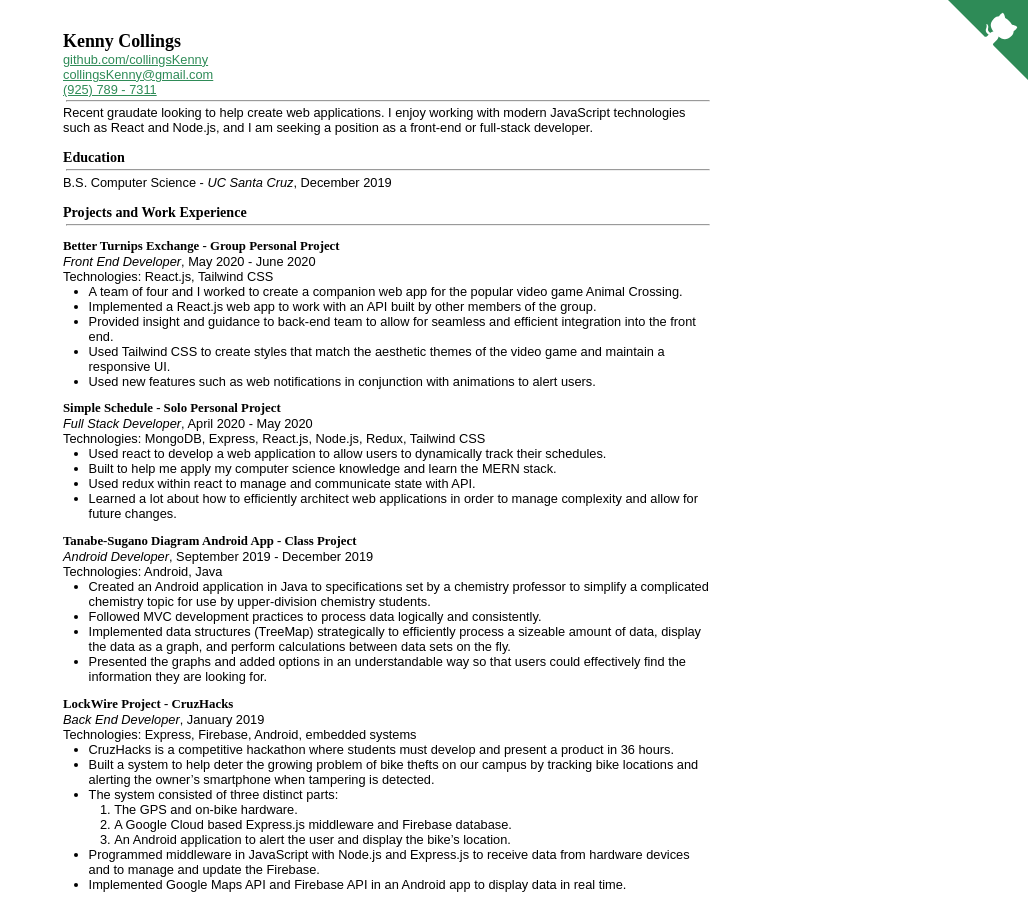
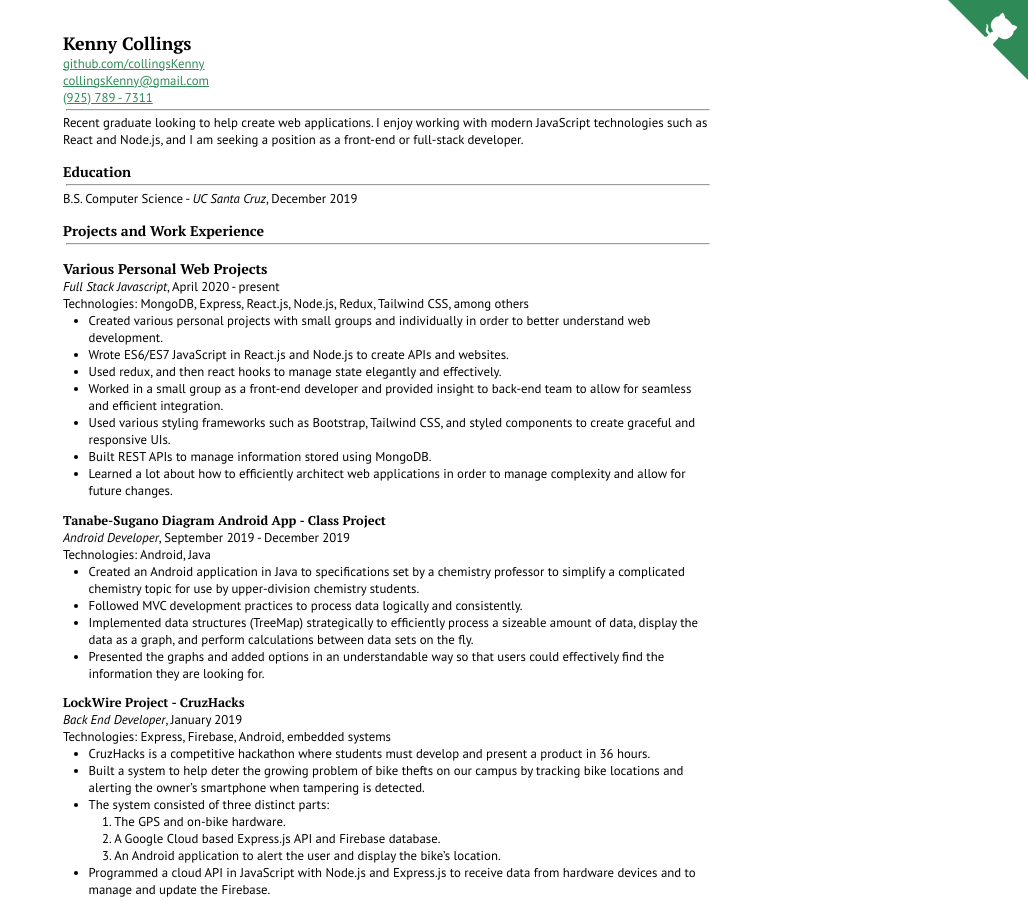
Before and after one commit to CollingsKenny/resume, a website: page index.html in a window 1280 px wide. Shown: the top 901 px of the page, without its empty margins (252-1280 px from the left). Drawn offline with Linux system fonts and the light colour scheme.

Commit message:
Combine personal projects

```diff
--- a/index.html
+++ b/index.html
@@ -1,6 +1,8 @@
 <!DOCTYPE html><html><head>
     <title>Kenny Collings's Resume</title>
     <meta name="author" content="Kenny Collings">
+    <link href="https://fonts.googleapis.com/css2?family=PT+Sans:ital@0;1&amp;family=PT+Serif:wght@700&amp;display=swap" rel="stylesheet">
+
     <link rel="stylesheet" href="styles/styles.css" type="text/css">
   </head>
 <body>
@@ -50,31 +52,46 @@
 <p><a href="mailto:collingsKenny@gmail.com">collingsKenny@gmail.com</a></p>
 <p><a href="tel:+1-925-789-7311">(925) 789 - 7311</a></p>
 <hr>
-<p>Recent graudate looking to help create web applications. I enjoy working with modern JavaScript technologies such as React and Node.js, and I am seeking a position as a front-end or full-stack developer.</p>
+<p>Recent graduate looking to help create web applications. I enjoy working with modern JavaScript technologies such as React and Node.js, and I am seeking a position as a front-end or full-stack developer.</p>
 <h2 id="education">Education</h2>
 <hr>
 <p>B.S. Computer Science - <em>UC Santa Cruz</em>, December 2019</p>
 <h2 id="projects-and-work-experience">Projects and Work Experience</h2>
 <hr>
-<h3 id="better-turnips-exchange---group-personal-project">Better Turnips Exchange - Group Personal Project</h3>
-<p><em>Front End Developer</em>, May 2020 - June 2020</p>
-<p>Technologies: React.js, Tailwind CSS</p>
+<h2 id="various-personal-web-projects">Various Personal Web Projects</h2>
+<p><em>Full Stack Javascript</em>, April 2020 - present<br>
+Technologies: MongoDB, Express, React.js, Node.js, Redux, Tailwind CSS, among others</p>
 <ul>
-<li>A team of four and I worked to create a companion web app for the popular video game Animal Crossing.</li>
-<li>Implemented a React.js web app to work with an API built by other members of the group.</li>
-<li>Provided insight and guidance to back-end team to allow for seamless and efficient integration into the front end.</li>
-<li>Used Tailwind CSS to create styles that match the aesthetic themes of the video game and maintain a responsive UI.</li>
-<li>Used new features such as web notifications in conjunction with animations to alert users.</li>
-</ul>
-<h3 id="simple-schedule---solo-personal-project">Simple Schedule - Solo Personal Project</h3>
-<p><em>Full Stack Developer</em>, April 2020 - May 2020</p>
-<p>Technologies: MongoDB, Express, React.js, Node.js, Redux, Tailwind CSS</p>
-<ul>
-<li>Used react to develop a web application to allow users to dynamically track their schedules.</li>
-<li>Built to help me apply my computer science knowledge and learn the MERN stack.</li>
-<li>Used redux within react to manage and communicate state with API.</li>
+<li>Created various personal projects with small groups and individually in order to better understand web development.</li>
+<li>Wrote ES6/ES7 JavaScript in React.js and Node.js to create APIs and websites.</li>
+<li>Used redux, and then react hooks to manage state elegantly and effectively.</li>
+<li>Worked in a small group as a front-end developer and provided insight to back-end team to allow for seamless and efficient integration.</li>
+<li>Used various styling frameworks such as Bootstrap, Tailwind CSS, and styled components to create graceful and responsive UIs.</li>
+<li>Built REST APIs to manage information stored using MongoDB.</li>
 <li>Learned a lot about how to efficiently architect web applications in order to manage complexity and allow for future changes.</li>
 </ul>
+<!-- ### Better Turnips Exchange - Group Personal Project
+
+_Front End Developer_, May 2020 - June 2020
+
+Technologies: React.js, Tailwind CSS
+
+- A team of four and I worked to create a companion web app for the popular video game Animal Crossing.
+- Implemented a React.js web app to work with an API built by other members of the group.
+- Provided insight and guidance to back-end team to allow for seamless and efficient integration into the front end.
+- Used Tailwind CSS to create styles that match the aesthetic themes of the video game and maintain a responsive UI.
+- Used new features such as web notifications in conjunction with animations to alert users.
+
+### Simple Schedule - Solo Personal Project
+
+_Full Stack Developer_, April 2020 - May 2020
+
+Technologies: MongoDB, Express, React.js, Node.js, Redux, Tailwind CSS
+
+- Used react to develop a web application to allow users to dynamically track their schedules.
+- Built to help me apply my computer science knowledge and learn the MERN stack.
+- Used redux within react to manage and communicate state with API.
+- Learned a lot about how to efficiently architect web applications in order to manage complexity and allow for future changes. -->
 <h3 id="tanabe-sugano-diagram-android-app---class-project">Tanabe-Sugano Diagram Android App - Class Project</h3>
 <p><em>Android Developer</em>, September 2019 - December 2019</p>
 <p>Technologies: Android, Java</p>
@@ -92,9 +109,9 @@
 <li>Built a system to help deter the growing problem of bike thefts on our campus by tracking bike locations and alerting the owner’s smartphone when tampering is detected.</li>
 <li>The system consisted of three distinct parts:<ol>
 <li>The GPS and on-bike hardware.</li>
-<li>A Google Cloud based Express.js middleware and Firebase database.</li>
+<li>A Google Cloud based Express.js API and Firebase database.</li>
 <li>An Android application to alert the user and display the bike’s location.</li></ol></li>
-<li>Programmed middleware in JavaScript with Node.js and Express.js to receive data from hardware devices and to manage and update the Firebase.</li>
+<li>Programmed a cloud API in JavaScript with Node.js and Express.js to receive data from hardware devices and to manage and update the Firebase.</li>
 <li>Implemented Google Maps API and Firebase API in an Android app to display data in real time.</li>
 </ul>
 <h3 id="cepheid---sunnyvale-ca">Cepheid - Sunnyvale, CA</h3>
```
Also changed, not shown: resume.md (+18 -5 lines).
